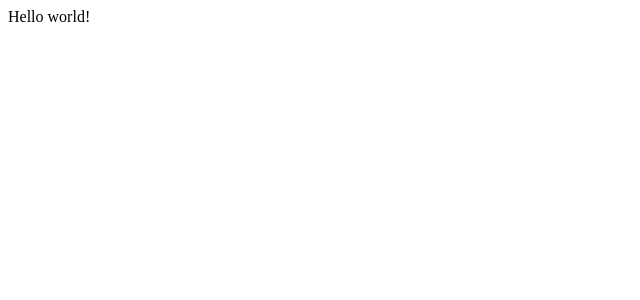
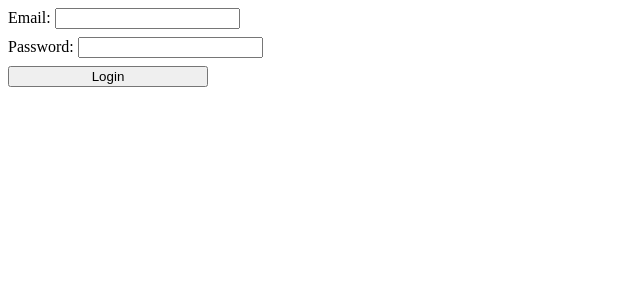
Before and after one commit to iceniveth/node-stuff, a React (Vite) app in the folder capstone/frontend/: page / in a window 1280 px wide. Shown: the top 300 px of the page, without its empty margins (0-640 px from the left). Built offline with nearby package versions, Linux system fonts and the light colour scheme.

Commit message:
Add login page

```diff
--- a/capstone/frontend/package.json
+++ b/capstone/frontend/package.json
@@ -10,6 +10,7 @@
     "preview": "vite preview"
   },
   "dependencies": {
+    "axios": "^1.5.0",
     "react": "^18.2.0",
     "react-dom": "^18.2.0",
     "react-router-dom": "^6.15.0"
--- a/capstone/frontend/src/main.jsx
+++ b/capstone/frontend/src/main.jsx
@@ -6,11 +6,12 @@ import Todos2, {
   loader as todos2Loader,
   action as todos2Action,
 } from "./pages/Todos2";
+import Homepage from "./pages/Homepage";
 
 const router = createBrowserRouter([
   {
     path: "/",
-    element: <div>Hello world!</div>,
+    element: <Homepage />,
   },
   {
     path: "/todos",
--- /dev/null
+++ b/capstone/frontend/src/pages/Homepage.jsx
@@ -0,0 +1,72 @@
+import { useRef, useState } from "react";
+import axios from "axios";
+import { useNavigate } from "react-router-dom";
+
+export default function Homepage() {
+  const navigate = useNavigate();
+  const emailRef = useRef();
+  const passwordRef = useRef();
+  const [errors, setErrors] = useState([]);
+
+  async function onLoginClick() {
+    try {
+      const response = await axios({
+        method: "post",
+        url: "/api/auth/sign-in",
+        data: {
+          email: emailRef.current.value,
+          password: passwordRef.current.value,
+        },
+      });
+
+      const authenticatedUser = response.data;
+      localStorage.setItem(
+        "authenticatedUser",
+        JSON.stringify(authenticatedUser)
+      );
+      navigate("/todos");
+    } catch (err) {
+      console.log(err);
+      const { data } = err.response;
+
+      if (Array.isArray(data)) {
+        return setErrors(data.map((err) => `${err.field} - ${err.message}`));
+      }
+
+      if ("error" in data) {
+        setErrors([data.error]);
+      }
+
+      throw err;
+    }
+  }
+
+  return (
+    <>
+      <form
+        style={{ display: "flex", flexDirection: "column", gap: 8, width: 400 }}
+      >
+        <label>
+          Email:&nbsp;
+          <input type="email" ref={emailRef} />
+        </label>
+
+        <label>
+          Password:&nbsp;
+          <input type="password" ref={passwordRef} />
+        </label>
+
+        <button type="button" style={{ width: 200 }} onClick={onLoginClick}>
+          Login
+        </button>
+        <ul>
+          {errors.map((err) => (
+            <li key={err} style={{ color: "red" }}>
+              {err}
+            </li>
+          ))}
+        </ul>
+      </form>
+    </>
+  );
+}
--- a/capstone/frontend/src/pages/Todos.jsx
+++ b/capstone/frontend/src/pages/Todos.jsx
@@ -1,7 +1,9 @@
 import { useEffect, useRef, useState } from "react";
 
 export const loader = async () => {
-  const response = await fetch("http://localhost:8081/api/todos");
+  const response = await fetch("http://localhost:8081/api/todos", {
+    credentials: "include",
+  });
   const todos = await response.json();
   return { todos };
 };
```
Also changed, not shown: 2 other files (tests, documents, lock files or other folders).
